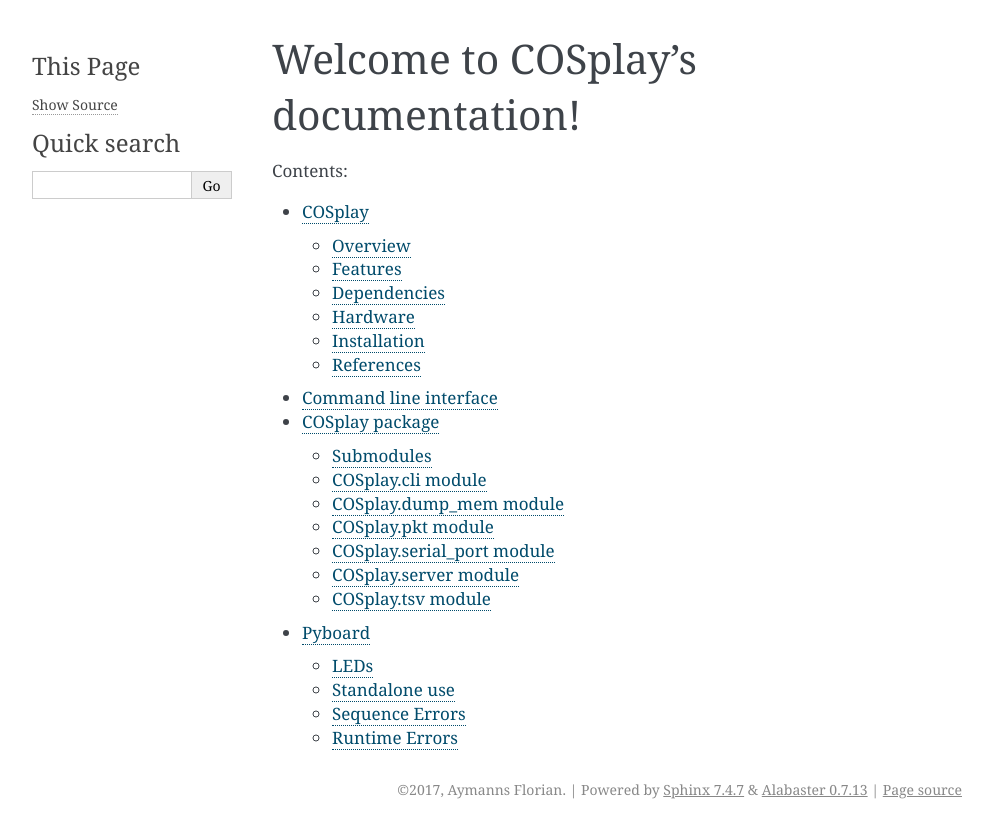
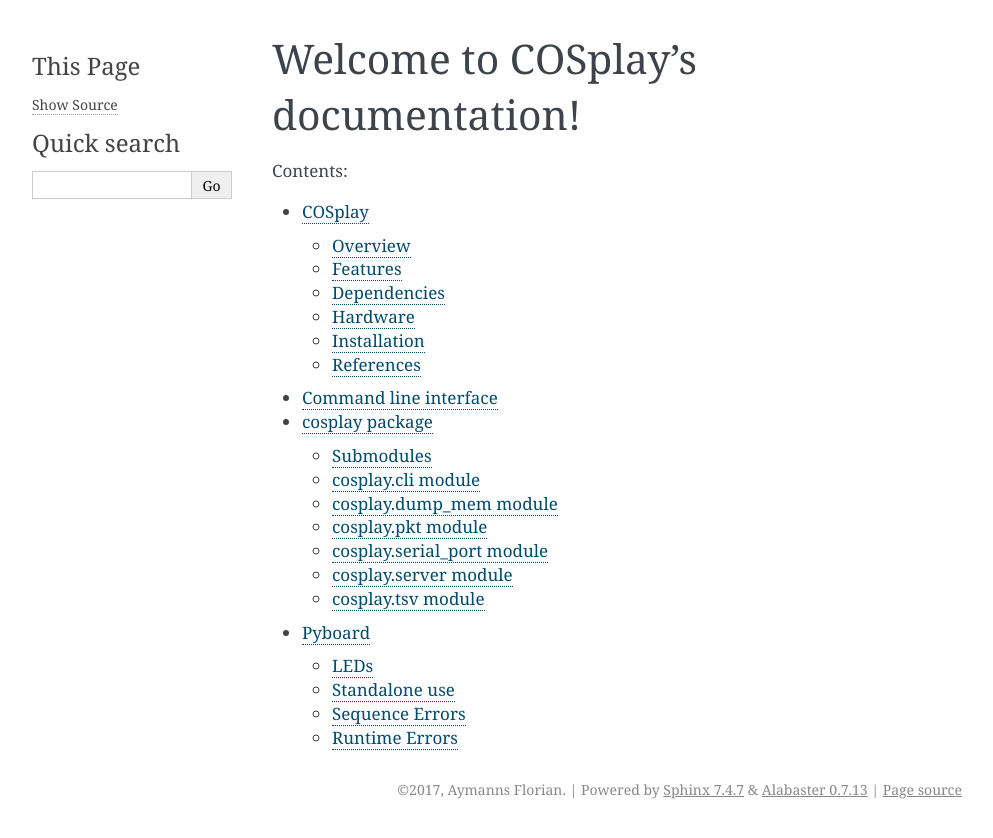
Before and after one commit to IBT-FMI/COSplay, a Sphinx documentation site: the page built from documentation/index.rst, in a window 1280 px wide. Shown: the top 838 px of the page, without its empty margins (148-1141 px from the left). Built offline with Sphinx 7.4.7, drawn with Linux system fonts in a browser that asks for light colours; formulas are drawn with MathJax 3.

```diff
--- a/documentation/cli.rst
+++ b/documentation/cli.rst
@@ -2,11 +2,11 @@
 Command line interface
 ======================
 
-If COSplay is installed, you can launch it by simply typing ``COSplay`` in the terminal.
-Otherwise you will have to execute ``./COSplay/cli.py`` inside the COSplay folder.
+If COSplay is installed, you can launch it by simply typing ``cosplay`` in the terminal.
+Otherwise you will have to execute ``./cosplay/cli.py`` inside the COSplay folder.
 
 The following arguments work in both cases.
 
 .. argparse::
-   :ref: COSplay.cli.return_parser
+   :ref: cosplay.cli.return_parser
    :prog: COSplay
```
Also changed, not shown: documentation/api.rst (+13 -13 lines).
